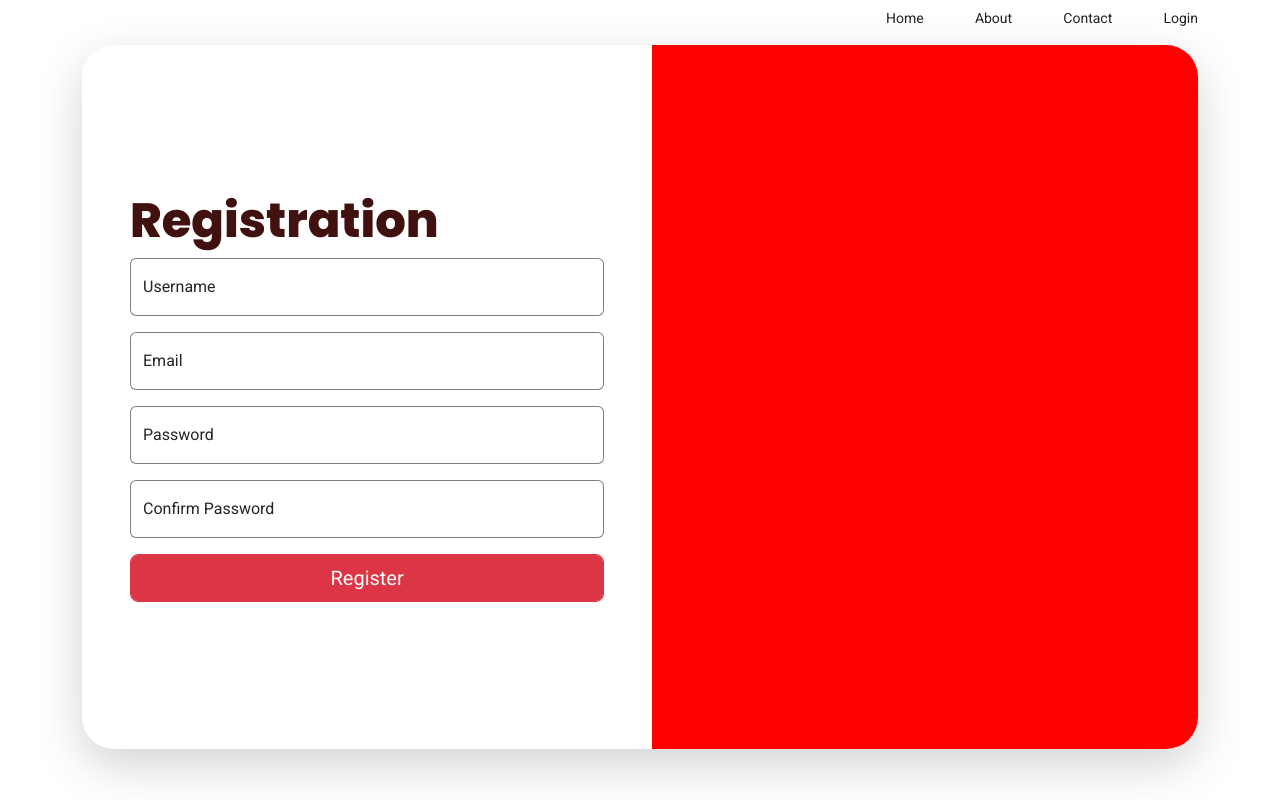
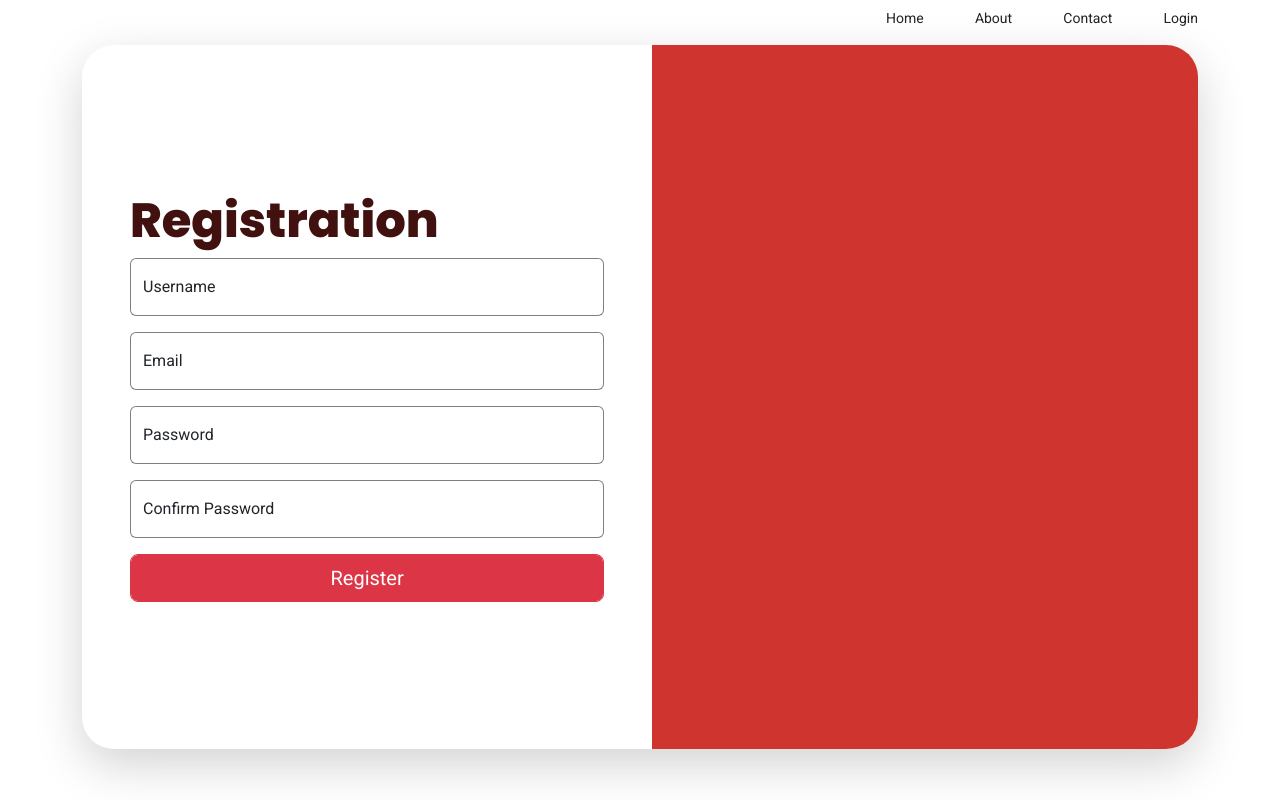
Before and after one commit to Derlashwarma/wheel-deal-react, a React (Create React App) app: page /register in a window 1280 px wide. Built offline with nearby package versions, Linux system fonts and the light colour scheme.

Commit message:
added stuffs

```diff
--- a/src/pages/register.js
+++ b/src/pages/register.js
@@ -10,13 +10,12 @@ function Register() {
     const [confirmPassword, setConfirmPassword] = useState("");
     const [email, setEmail] = useState("");
     const colors = ["#E5554E","#CF352E"," #B02B25","#922822","#792723"];
-    const right = $(".right-register-container");
     let index = 0;
     function changeBackground(){
-        right.css('background-color',colors[index]);
+        $(".right-register-container").css('background-color',colors[index]);
         index = (index+1)%colors.length;
     }
-    setInterval(changeBackground,1500);
+    setInterval(changeBackground,2500);
     const ref = collection(firestore, "Users");
     const checkExistingUser = async () => {
         const q = query(ref, where("username", "==", username));
```
